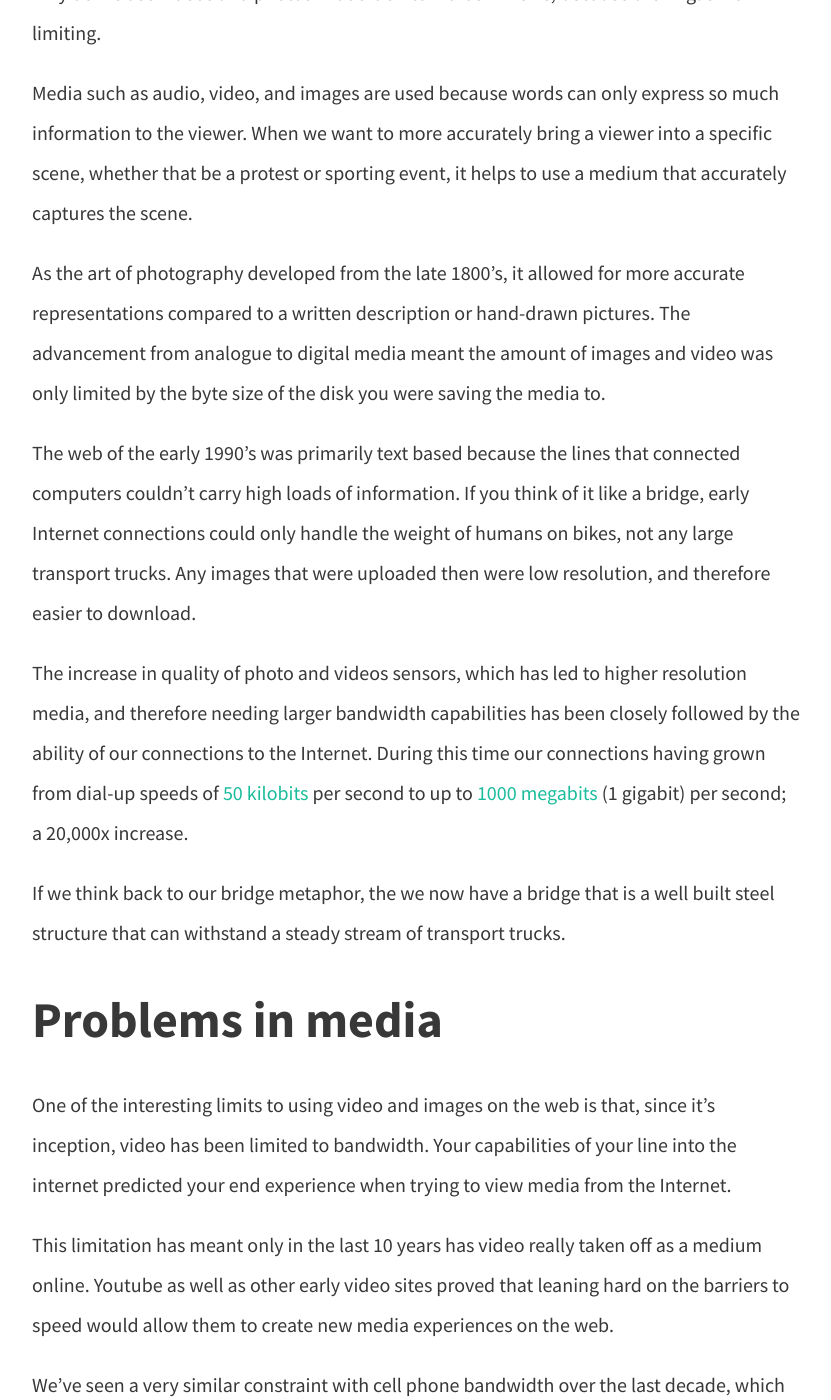
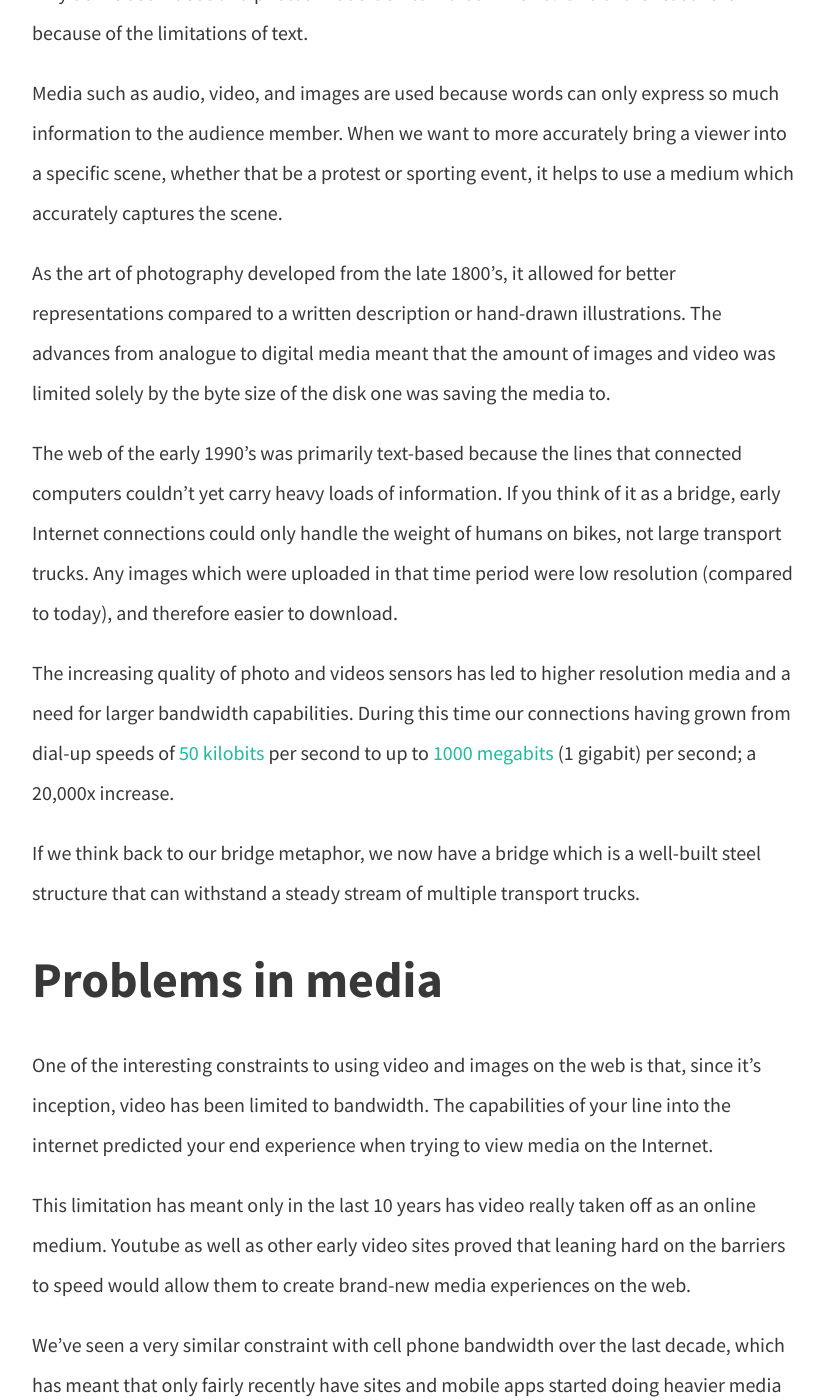
Before and after one commit to pippinlee/open-journalism-project, a Jekyll site: the page built from media.md, in a window 1280 px wide and 1400 px high, scrolled down 950 px. Shown: the whole window, without its empty margins (224-1055 px from the left). Built offline with Jekyll 4.4.1, drawn with Linux system fonts in a browser that asks for light colours; nearby versions of some CDN libraries; some of the changed text lies outside the part shown.

Commit message:
Copy editing for media page as part of issue #18 for consistent headers

```diff
--- a/media.md
+++ b/media.md
@@ -12,54 +12,52 @@ hide: true
   <ul class="listContent">
     <li><a href="#hwgh">How we got here</a></li>
     <li> <a href="#pim">Problems in media</a></li>
-    <li><a href="#wdtfl">Where does the future lead</a></li>
-    <li><a href="#eac">Examples and code</a></li>
+    <li><a href="#wdtfl">Where does the future lead?</a></li>
+    <li><a href="#eac">Examples and Code</a></li>
   </ul>
 </div>
 
 <h1 id="hwgh">How we got here</h1>
 
-Why do we use videos and photos in addition to words in news; because the English is limiting.
+Why do we use videos and photos in addition to words in news? One of the reasons is because of the limitations of text.
 
-Media such as audio, video, and images are used because words can only express so much information to the viewer. When we want to more accurately bring a viewer into a specific scene, whether that be a protest or sporting event, it helps to use a medium that accurately captures the scene.
+Media such as audio, video, and images are used because words can only express so much information to the audience member. When we want to more accurately bring a viewer into a specific scene, whether that be a protest or sporting event, it helps to use a medium which accurately captures the scene.
 
-As the art of photography developed from the late 1800's, it allowed for more accurate representations compared to a written description or hand-drawn pictures. The advancement from analogue to digital media meant the amount of images and video was only limited by the byte size of the disk you were saving the media to.
+As the art of photography developed from the late 1800's, it allowed for better representations compared to a written description or hand-drawn illustrations. The advances from analogue to digital media meant that the amount of images and video was limited solely by the byte size of the disk one was saving the media to.
 
-The web of the early 1990's was primarily text based because the lines that connected computers couldn't carry high loads of information. If you think of it like a bridge, early Internet connections could only handle the weight of humans on bikes, not any large transport trucks. Any images that were uploaded then were low resolution, and therefore easier to download.
+The web of the early 1990's was primarily text-based because the lines that connected computers couldn't yet carry heavy loads of information. If you think of it as a bridge, early Internet connections could only handle the weight of humans on bikes, not large transport trucks. Any images which were uploaded in that time period were low resolution (compared to today), and therefore easier to download.
 
-The increase in quality of photo and videos sensors, which has led to higher resolution media, and therefore needing larger bandwidth capabilities has been closely followed by the ability of our connections to the Internet. During this time our connections having grown from dial-up speeds of [50 kilobits](http://en.wikipedia.org/wiki/Dial-up_Internet_access) per second to up to [1000 megabits](http://en.wikipedia.org/wiki/Google_Fiber) (1 gigabit) per second; a 20,000x increase.
+The increasing quality of photo and videos sensors has led to higher resolution media and a need for larger bandwidth capabilities. During this time our connections having grown from dial-up speeds of [50 kilobits](http://en.wikipedia.org/wiki/Dial-up_Internet_access) per second to up to [1000 megabits](http://en.wikipedia.org/wiki/Google_Fiber) (1 gigabit) per second; a 20,000x increase.
 
-If we think back to our bridge metaphor, the we now have a bridge that is a well built steel structure that can withstand a steady stream of transport trucks.
-
+If we think back to our bridge metaphor, we now have a bridge which is a well-built steel structure that can withstand a steady stream of multiple transport trucks.
 
 
 <h1 id="pim">Problems in media</h1>
 
-One of the interesting limits to using video and images on the web is that, since it’s inception, video has been limited to bandwidth. Your capabilities of your line into the internet predicted your end experience when trying to view media from the Internet.
+One of the interesting constraints to using video and images on the web is that, since it’s inception, video has been limited to bandwidth. The capabilities of your line into the internet predicted your end experience when trying to view media on the Internet.
 
-This limitation has meant only in the last 10 years has video really taken off as a medium online. Youtube as well as other early video sites proved that leaning hard on the barriers to speed would allow them to create new media experiences on the web.
+This limitation has meant only in the last 10 years has video really taken off as an online medium. Youtube as well as other early video sites proved that leaning hard on the barriers to speed would allow them to create brand-new media experiences on the web.
 
-We’ve seen a very similar constraint with cell phone bandwidth over the last decade, which has meant only recently have sites and mobile apps started doing heavier media focused work.
+We’ve seen a very similar constraint with cell phone bandwidth over the last decade, which has meant that only fairly recently have sites and mobile apps started doing heavier media focused work.
 
-It's still strongly advised that any media project placed online respect a user's variable connection, and therefore make media that is sensitive to viewer’s phone data charges.
+It's still strongly advised that any media project placed online respect a user's variable connection, and therefore the added requirement to attempt making media which is sensitive to viewer’s phone data charges.
 
-We are consuming more video and audio than ever before, but it's important to remember that stoping and focusing on complex media that involves video is not perfect for a lot of times when people are on the go but also connected with their phones.
+While we are consuming more video and audio than ever before, but it's important to remember that stopping and focusing on complex media that involves video is hardly perfect for all the times people are on the go but also plugged in with their phones.
 
-The experiences you build with media should reflect that not everyone is in a quite place, or has the ability to afford deep attention.
+The experiences you build with media should reflect that not everyone is in a quiet place, or can afford deep attention.
 
 
 
-<h1 id="wdtfl">Where does the future lead</h1>
+<h1 id="wdtfl">Where does the future lead?</h1>
 
-As we build better standards for audio and video, and bandwidth becomes less of a barrier, more experimentation with what audio and video will be used for in the future can be done.
+As we build better standards for audio and video, and bandwidth becomes less of a pressing constraint, further experimentation with what audio and video can (and must) be used for in the future will happen.
 
-We will likely see more capabilities for offline access as memory and ability to save content increases. As our devices become more connected, it also means the quantity of times they become unconnected will increase.
+We will likely see more capabilities for offline access as memory and ability to save content increases. As our devices become more connected, it also means the times in which they are disconnected will decrease.
 
-Building offline features that allow us to still consume multimedia like audio and video will like see more attention in the future as phones abilities increase and native applications start including offline content by default.
+Building offline features that allow us to consume multimedia like audio and video will likely see more attention in the future as cellphone abilities increase and native applications start storing content offline by default.
 
 
-
-<h1 id="eac">Examples and code</h1>
+<h1 id="eac">Examples and Code</h1>
 
 
 
```
